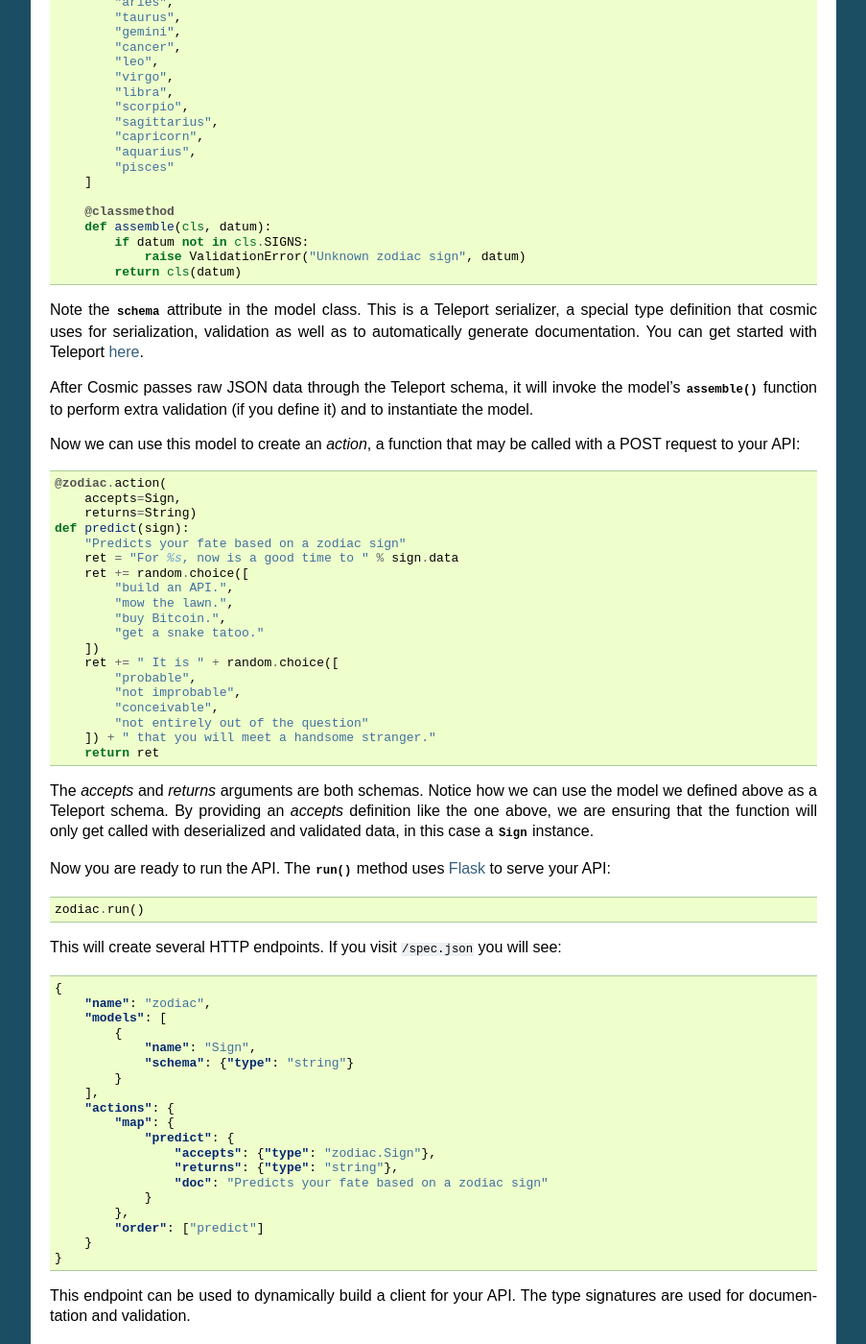
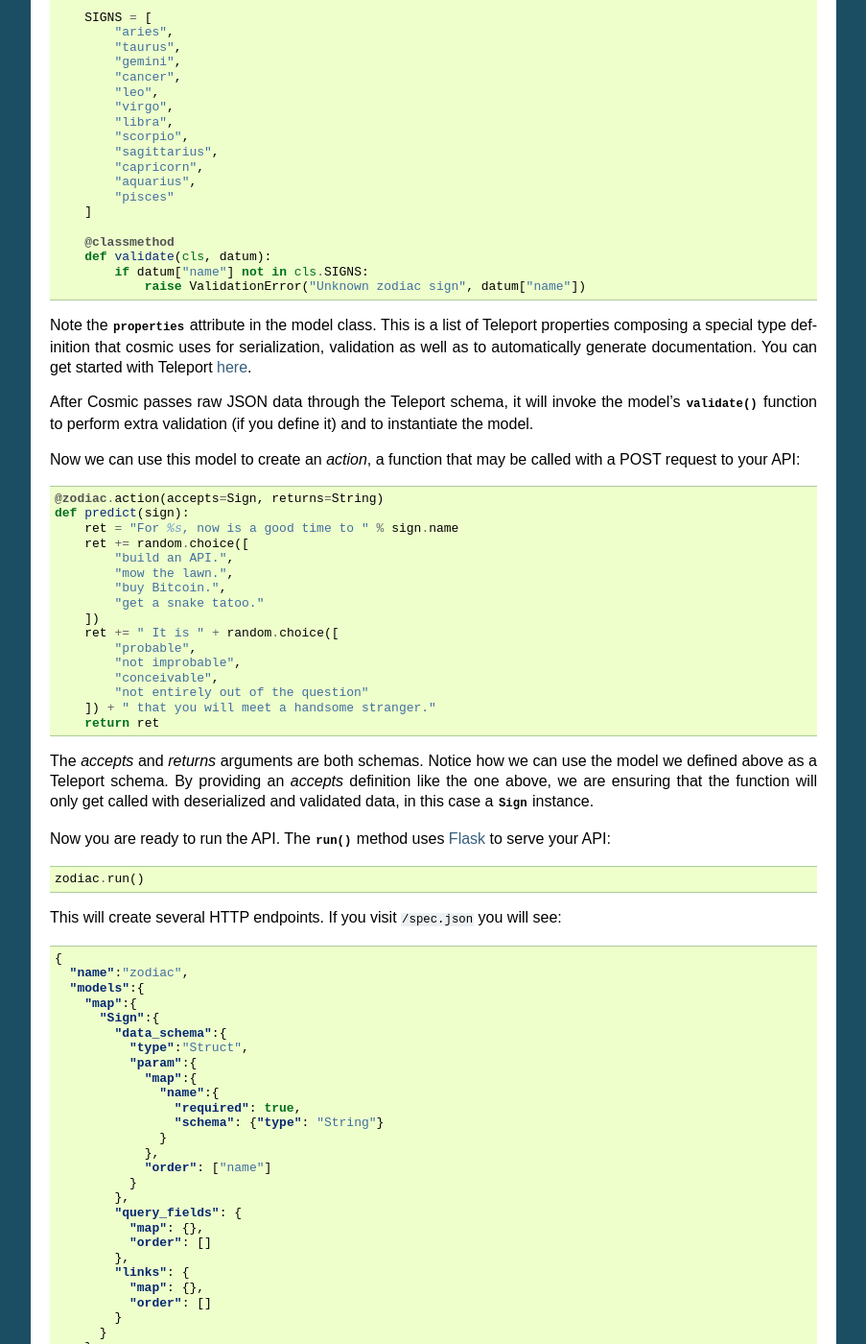
Before and after one commit to cosmic-api/cosmic.py, a Sphinx documentation site: the page built from docs/source/tutorial.rst, in a window 1280 px wide and 1400 px high, scrolled down 547 px. Shown: the whole window at 96% size, without its empty margins (198-1101 px from the left). Built offline with Sphinx 7.4.7, drawn with Linux system fonts in a browser that asks for light colours; some of the changed text lies outside the part shown.

Commit message:
Fix tutorial

```diff
--- a/docs/source/conf.py
+++ b/docs/source/conf.py
@@ -48,9 +48,9 @@ copyright = u'2013, 8313547 Canada Inc.'
 # built documents.
 #
 # The short X.Y version.
-version = '0.0.5'
+version = '0.1'
 # The full version, including alpha/beta/rc tags.
-release = '0.0.5'
+release = '0.1.0-dev'
 
 # The language for content autogenerated by Sphinx. Refer to documentation
 # for a list of supported languages.
--- a/docs/source/tutorial.rst
+++ b/docs/source/tutorial.rst
@@ -24,7 +24,9 @@ the zodiac sign::
 
     @zodiac.model
     class Sign(Model):
-        schema = String
+        properties = [
+            required("name", String)
+        ]
 
         SIGNS = [
             "aries",
@@ -42,29 +44,25 @@ the zodiac sign::
         ]
 
         @classmethod
-        def assemble(cls, datum):
-            if datum not in cls.SIGNS:
-                raise ValidationError("Unknown zodiac sign", datum)
-            return cls(datum)
+        def validate(cls, datum):
+            if datum["name"] not in cls.SIGNS:
+                raise ValidationError("Unknown zodiac sign", datum["name"])
 
-Note the :attr:`schema` attribute in the model class. This is a Teleport
-serializer, a special type definition that cosmic uses for serialization,
-validation as well as to automatically generate documentation. You can get
-started with Teleport `here </docs/teleport/python/>`_.
+Note the :attr:`properties` attribute in the model class. This is a list of
+Teleport properties composing a special type definition that cosmic uses for
+serialization, validation as well as to automatically generate documentation.
+You can get started with Teleport `here </docs/teleport/python/>`_.
 
 After Cosmic passes raw JSON data through the Teleport schema, it will invoke
-the model's :meth:`assemble` function to perform extra validation (if you
+the model's :meth:`validate` function to perform extra validation (if you
 define it) and to instantiate the model.
 
 Now we can use this model to create an *action*, a function that may be called
 with a POST request to your API::
 
-    @zodiac.action(
-        accepts=Sign,
-        returns=String)
+    @zodiac.action(accepts=Sign, returns=String)
     def predict(sign):
-        "Predicts your fate based on a zodiac sign"
-        ret = "For %s, now is a good time to " % sign.data
+        ret = "For %s, now is a good time to " % sign.name
         ret += random.choice([
             "build an API.",
             "mow the lawn.",
@@ -82,8 +80,8 @@ with a POST request to your API::
 The *accepts* and *returns* arguments are both schemas. Notice how we can use
 the model we defined above as a Teleport schema. By providing an *accepts*
 definition like the one above, we are ensuring that the function will only get
-called with deserialized and validated data, in this case a :class:`Sign`
-instance.
+called with deserialized and validated data, in this case a
+:class:`Sign` instance.
 
 Now you are ready to run the API. The :meth:`~cosmic.api.API.run` method uses
 `Flask <http://flask.pocoo.org/>`_ to serve your API::
@@ -95,23 +93,43 @@ This will create several HTTP endpoints. If you visit ``/spec.json`` you will se
 .. code:: json
 
     {
-        "name": "zodiac",
-        "models": [
-            {
-                "name": "Sign",
-                "schema": {"type": "string"}
+      "name":"zodiac",
+      "models":{
+        "map":{
+          "Sign":{
+            "data_schema":{
+              "type":"Struct",
+              "param":{
+                "map":{
+                  "name":{
+                    "required": true,
+                    "schema": {"type": "String"}
+                  }
+                },
+                "order": ["name"]
+              }
+            },
+            "query_fields": {
+              "map": {},
+              "order": []
+            },
+            "links": {
+              "map": {},
+              "order": []
             }
-        ],
-        "actions": {
-            "map": {
-                "predict": {
-                    "accepts": {"type": "zodiac.Sign"},
-                    "returns": {"type": "string"},
-                    "doc": "Predicts your fate based on a zodiac sign"
-                }
-            },
-            "order": ["predict"]
-        }
+          }
+        },
+        "order": ["Sign"]
+      },
+      "actions": {
+        "map": {
+          "predict": {
+            "returns": {"type": "String"},
+            "accepts": {"type": "zodiac.Sign"}
+          }
+        },
+        "order": ["predict"]
+      }
     }
 
 This endpoint can be used to dynamically build a client for your API.
@@ -121,14 +139,14 @@ You can now interact with your new API via POST requests:
 
 .. code:: bash
 
-    $ curl -X POST -H "Content-Type: application/json" -d '"leo"' http://localhost:5000/actions/predict
+    $ curl -X POST -H "Content-Type: application/json" -d '{"name": "leo"}' http://localhost:5000/actions/predict
     "For leo, now is a good time to get a snake tatoo. It is probable that you will meet a handsome stranger."
 
 If you try to submit an invalid zodiac sign, you'll get a 400 error response:
 
 .. code:: bash
 
-    $ curl -X POST -H "Content-Type: application/json" -d '"tiger"' http://localhost:5000/actions/predict
+    $ curl -X POST -H "Content-Type: application/json" -d '{"name": "tiger"}' http://localhost:5000/actions/predict
     {"error": "Unknown zodiac sign: u'tiger'"}
 
 Consuming an API
@@ -138,11 +156,14 @@ Now that we've launched our API, we can consume it using the same library we use
 
 .. code:: python
 
-    >>> from cosmic.api import API
-    >>> zodiac = API.load("http://localhost:5000/spec.json")
-    >>> pisces = zodiac.models.Sign("pisces")
-    >>> zodiac.actions.predict(pisces)
-    "For pisces, now is a good time to mow the lawn. It is not entirely out of the question that you will meet a handsome stranger."
+    from cosmic.api import API
+    from cosmic import cosmos
+
+    with cosmos:
+        zodiac = API.load("http://localhost:5000/spec.json")
+        pisces = zodiac.models.Sign({"name": "pisces"})
+
+        zodiac.actions.predict(pisces) # returns prediction as a string
 
 When we instantiate a model from a third-party API, the only validation Cosmic can run is schema
 validation. Thus, this will work without error:
```
Also changed, not shown: other parts of docs/source/tutorial.rst (+1 -1 lines).
